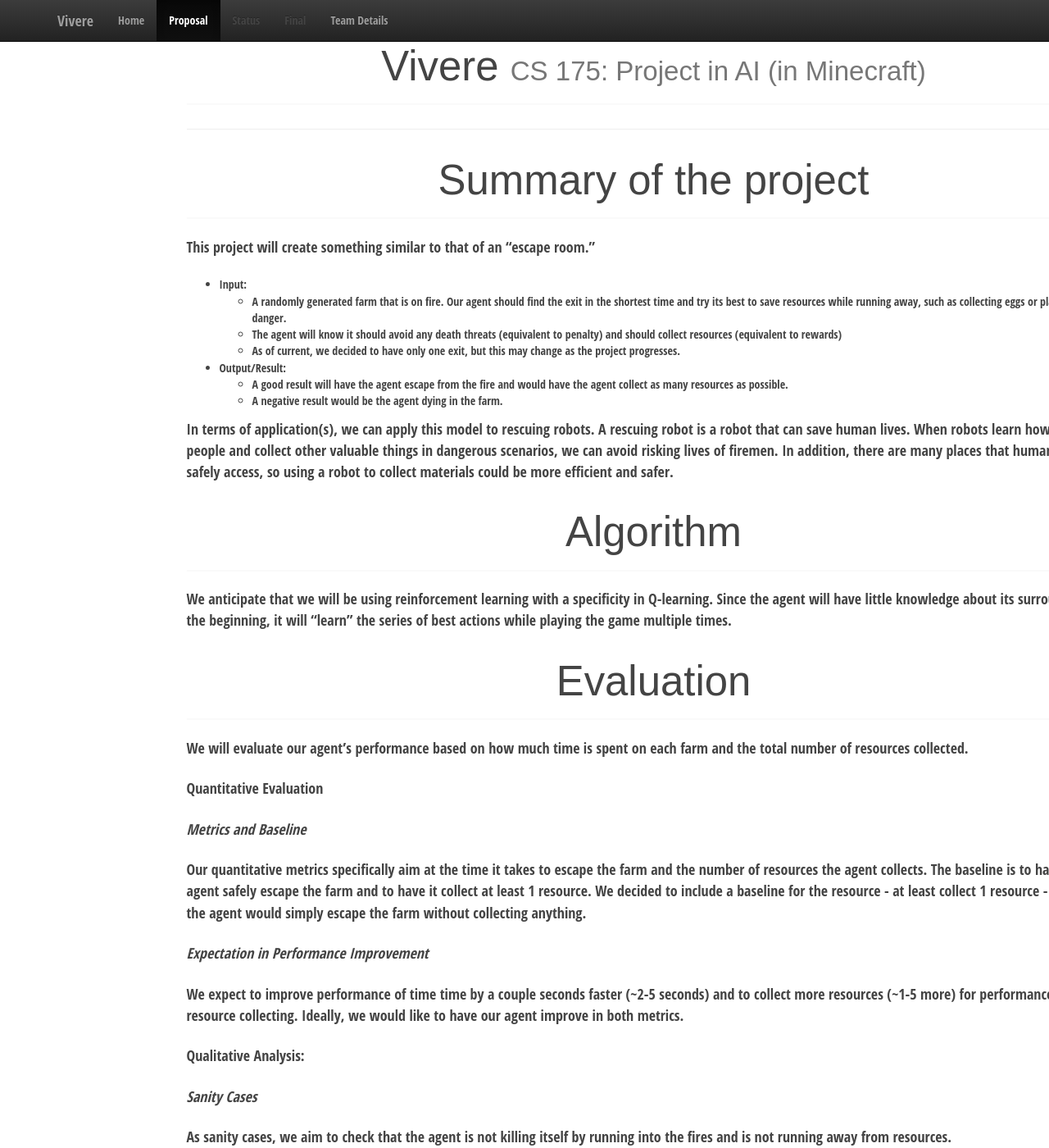
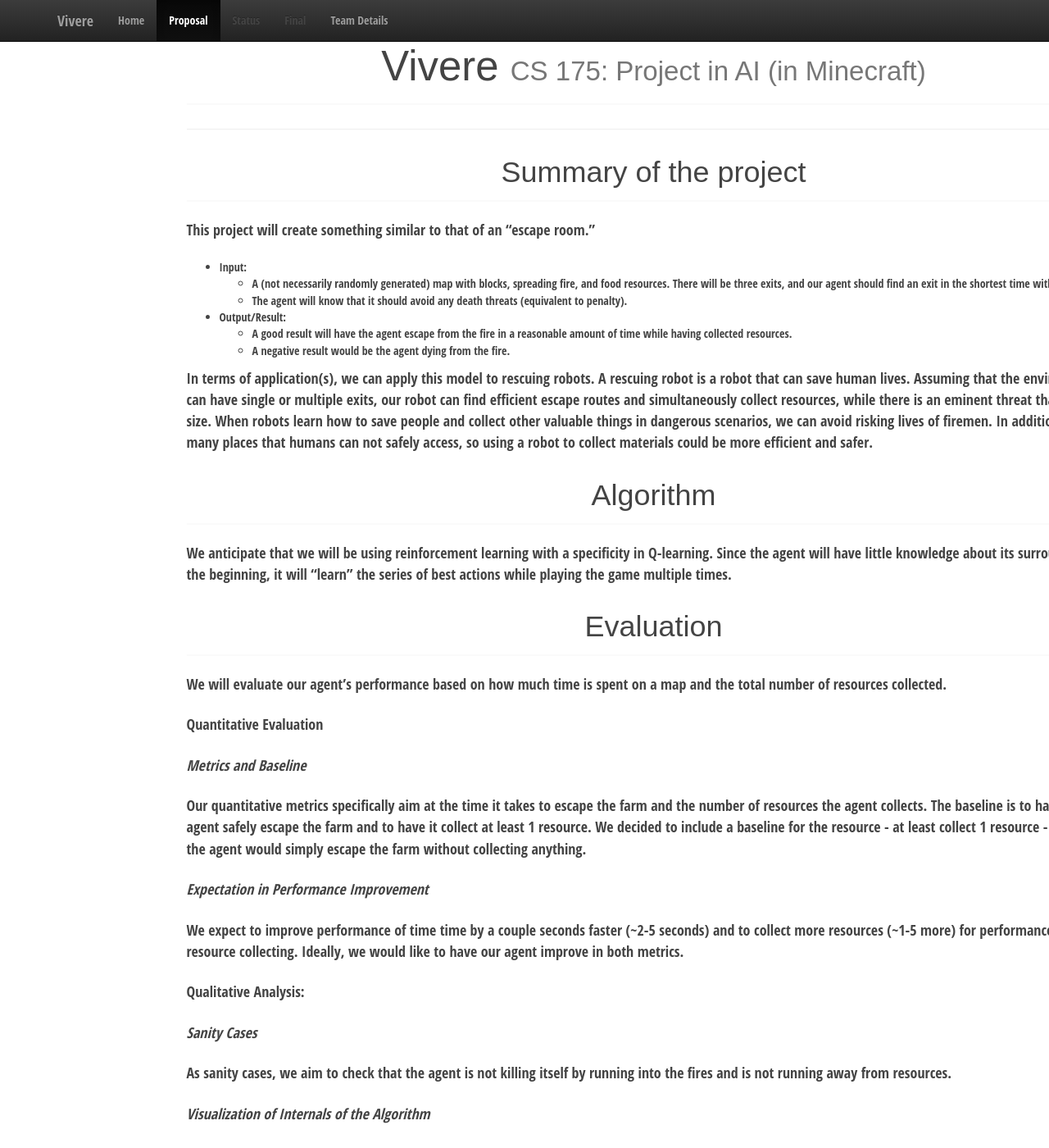
Before and after one commit to Enhjin/Vivere, a Jekyll site: the page built from docs/proposal.md, in a window 1280 px wide and 1400 px high. Shown: the whole window at 82% size. Built offline with Jekyll 4.4.1, drawn with Linux system fonts in a browser that asks for light colours.

Commit message:
Update proposal.md
updated proposal with current situation and visuals

```diff
--- a/docs/proposal.md
+++ b/docs/proposal.md
@@ -2,27 +2,26 @@
 layout: default
 title: Proposal
 ---
-## Summary of the project
+### Summary of the project
   This project will create something similar to that of an “escape room.”
 
   * Input:
-       * A randomly generated farm that is on fire. Our agent should find the exit in the shortest time and try its best to save resources while running away, such as collecting eggs or plants while in danger.
-       * The agent will know it should avoid any death threats (equivalent to penalty) and should collect resources (equivalent to rewards)
-       * As of current, we decided to have only one exit, but this may change as the project progresses.
+       * A (not necessarily randomly generated) map with blocks, spreading fire, and food resources. There will be three exits, and our agent should find an exit in the shortest time without dying.
+       * The agent will know that it should avoid any death threats (equivalent to penalty).
 
   * Output/Result:
-       * A good result will have the agent escape from the fire and would have the agent collect as many resources as possible.
-       * A negative result would be the agent dying in the farm.
+       * A good result will have the agent escape from the fire in a reasonable amount of time while having collected resources.
+       * A negative result would be the agent dying from the fire.
 
-In terms of application(s),  we can apply this model to rescuing robots. A rescuing robot is a robot that can save human lives. When robots learn how to save people and collect other valuable things in dangerous scenarios, we can avoid risking lives of firemen. In addition, there are many places that humans can not safely access, so using a robot to collect materials could be more efficient and safer.
+In terms of application(s),  we can apply this model to rescuing robots. A rescuing robot is a robot that can save human lives. Assuming that the environment can have single or multiple exits, our robot can find efficient escape routes and simultaneously collect resources, while there is an eminent threat that grows in size. When robots learn how to save people and collect other valuable things in dangerous scenarios, we can avoid risking lives of firemen. In addition, there are many places that humans can not safely access, so using a robot to collect materials could be more efficient and safer.
 
-## Algorithm
+### Algorithm
 
 We anticipate that we will be using reinforcement learning with a specificity in Q-learning. Since the agent will have little knowledge about its surroundings in the beginning, it will “learn” the series of best actions while playing the game multiple times.
 
-## Evaluation
+### Evaluation
 
-We will evaluate our agent’s performance based on how much time is spent on each farm and the total number of resources collected.
+We will evaluate our agent’s performance based on how much time is spent on a map and the total number of resources collected.
 
 **Quantitative Evaluation**
 
@@ -49,6 +48,6 @@ To verify that our algorithm works, we will be recording the time the agent spen
 We hope that our agent can perform well in more complicated worlds, not only in an environment where a farm is on fire.
 
 
-## Appointment with the Instructor
+### Appointment with the Instructor
 
 22 April 2019, 10-10:15 am at DBH 4082
```
